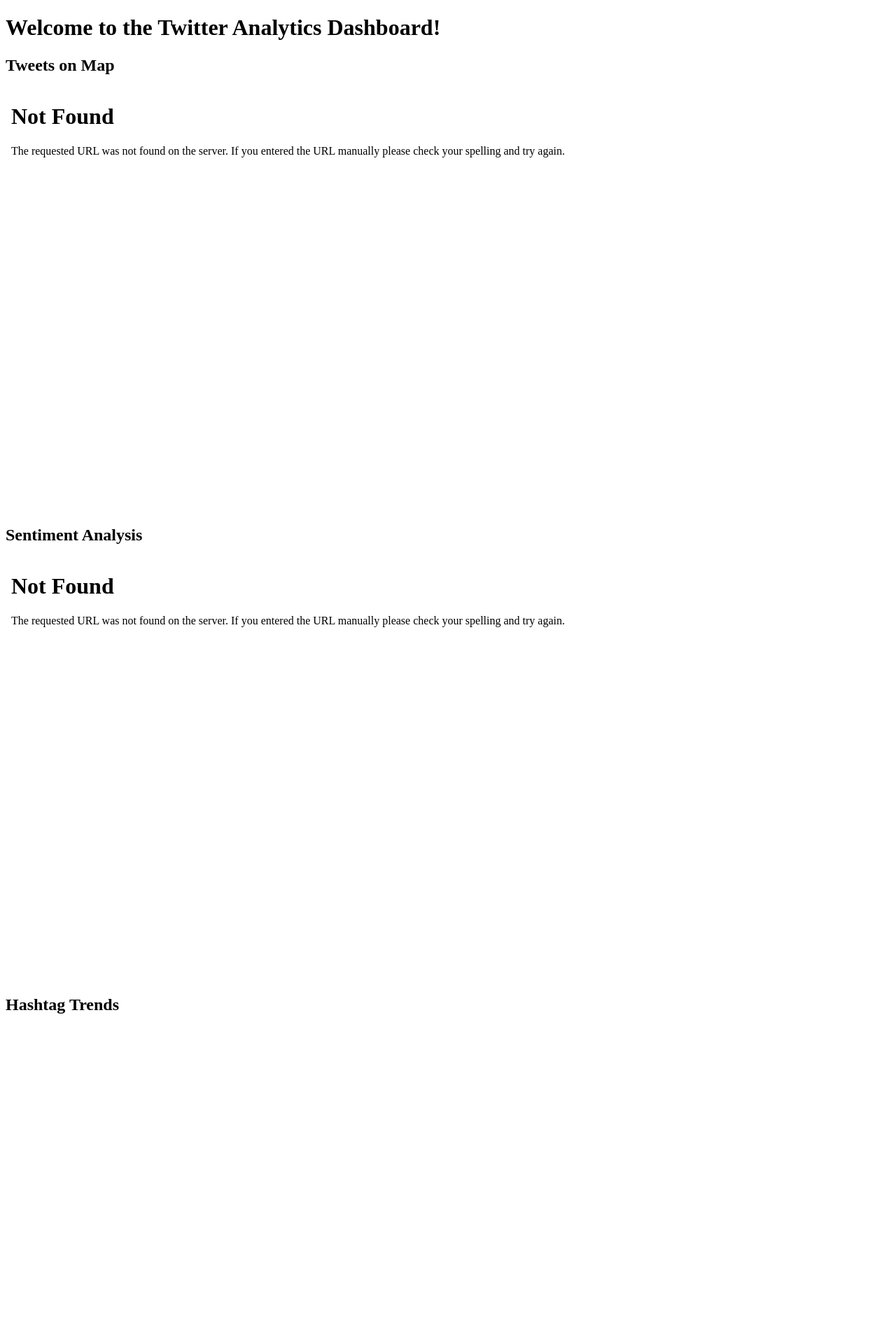
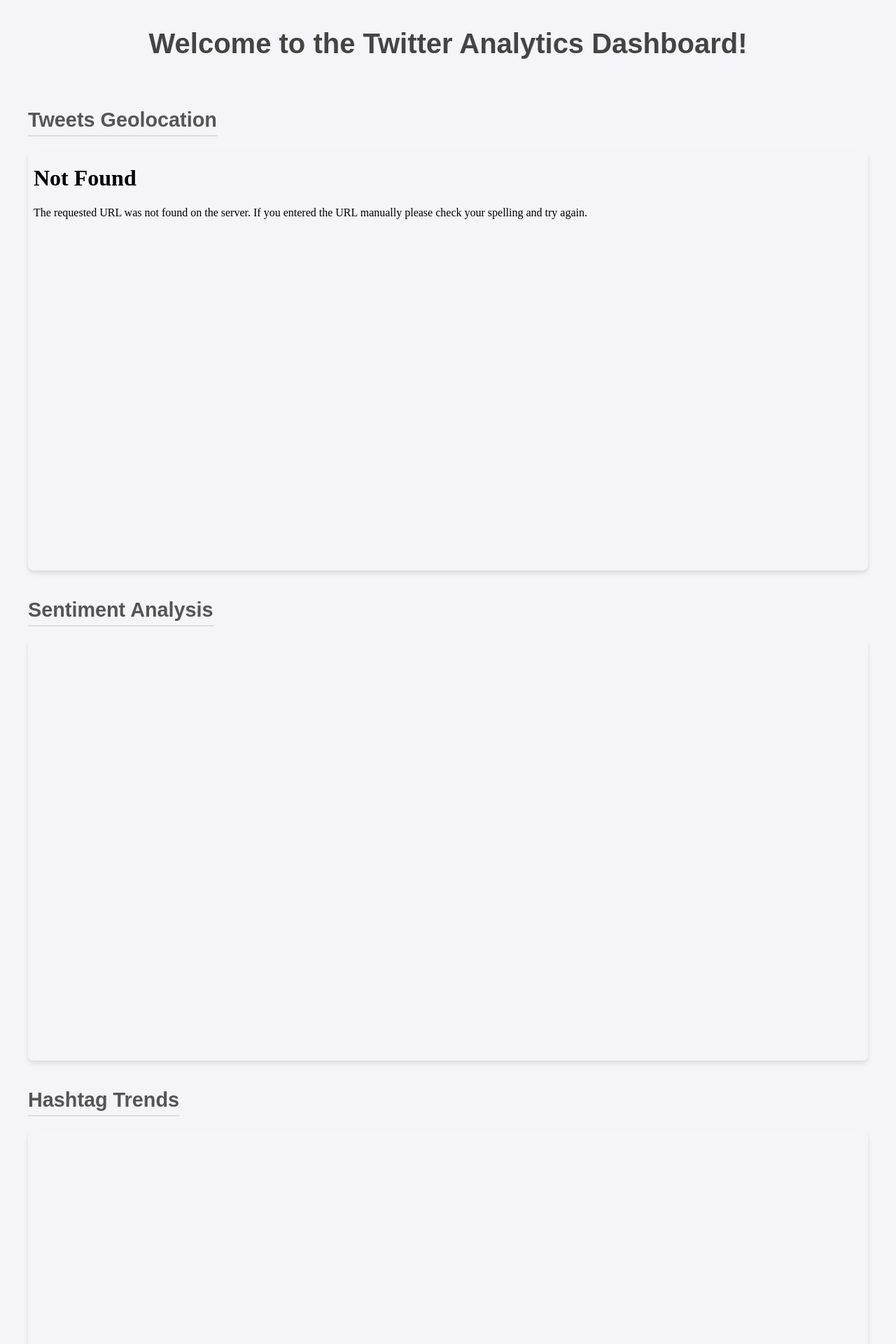
Before and after one commit to HalaKhalifa/twitter-stream-pipeline, a Flask app: page / in a window 1280 px wide. Shown: the top 1920 px of the page at 70% size. Run offline with Flask 3, Linux system fonts and the light colour scheme.

Commit message:
Add css to the flask app and modify the pipline chart

```diff
--- a/flask_app/static/styles.css
+++ b/flask_app/static/styles.css
@@ -0,0 +1,36 @@
+body {
+    margin: 0;
+    padding: 0;
+    font-family: Arial, sans-serif;
+    background-color: #f4f4f9;
+    color: #333;
+    max-width: 1200px;
+    margin: 0 auto;
+    padding: 20px;
+}
+
+h1 {
+    text-align: center;
+    font-size: 2.5rem;
+    color: #444;
+    margin-top: 20px;
+    margin-bottom: 30px;
+}
+
+h2 {
+    text-align: center;
+    font-size: 1.8rem;
+    color: #555;
+    margin-top: 40px;
+    margin-bottom: 20px;
+    border-bottom: 2px solid #ddd;
+    display: inline-block;
+    padding-bottom: 5px;
+}
+
+iframe {
+    display: block;
+    margin: 0 auto;
+    box-shadow: 0 4px 6px rgba(0, 0, 0, 0.1);
+    border-radius: 8px;
+}
--- a/flask_app/templates/index.html
+++ b/flask_app/templates/index.html
@@ -4,12 +4,13 @@
     <meta charset="UTF-8">
     <meta name="viewport" content="width=device-width, initial-scale=1.0">
     <title>Twitter Analytics Dashboard</title>
+    <link rel="stylesheet" href="../static/styles.css">
 </head>
 <body>
     <h1>{{ message }}</h1>
 
 
-    <h2>Tweets on Map</h2>
+    <h2>Tweets Geolocation</h2>
     <iframe
         src="http://localhost:5601/goto/33110b90-ca0f-11ef-9b22-2331ba214a04"
         width="100%"
@@ -42,12 +43,11 @@
     </iframe>
     <h2>Hourly Trend Diagram</h2>
     <iframe
-        src="http://localhost:5601/goto/7d2e7cd0-ca14-11ef-9b22-2331ba214a04"
+        src="http://localhost:5601/goto/8b2b14a0-ca9c-11ef-9b22-2331ba214a04"
         width="100%"
         height="600"
         frameborder="0">
     </iframe>
 
-
 </body>
 </html>
```
Also changed, not shown: assets/pipeline.png (added), assets/pipeline_overview_image.png (deleted), 3 other files.
